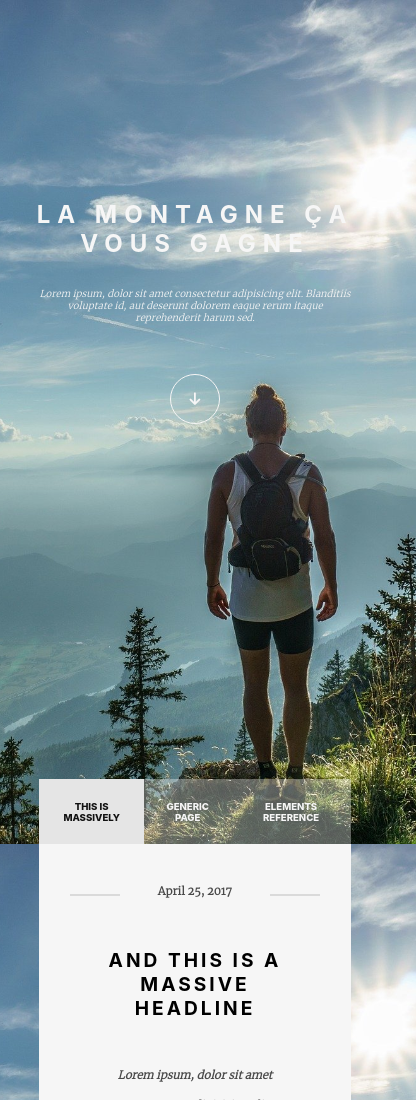
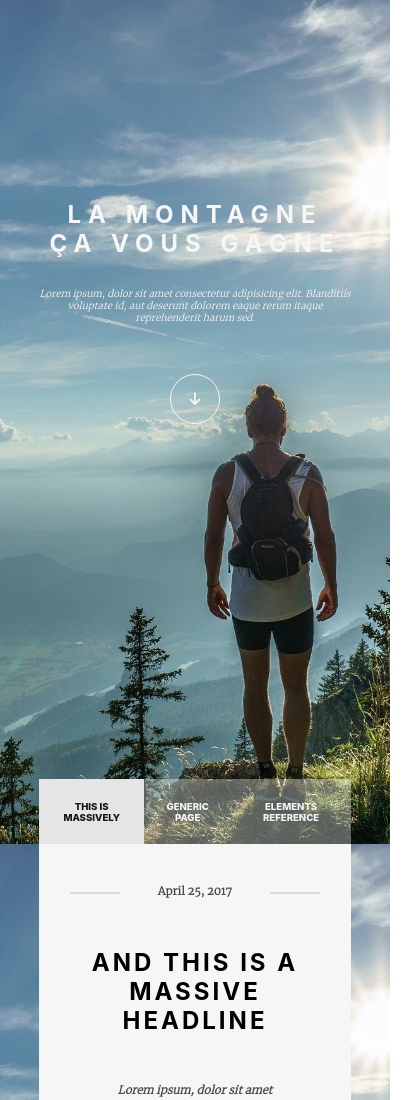
Before and after one commit to normahounsou/Tp_Montagne_Sass, a plain HTML site: page index.html in a window 390 px wide. Shown: the top 1100 px of the page, 416 px wide, since content can reach past the window. Drawn offline with Linux system fonts and the light colour scheme; a web font is replaced by a local one.

Commit message:
Fin de la partie responsive

```diff
--- a/assets/styles/layout/_form-part.scss
+++ b/assets/styles/layout/_form-part.scss
@@ -18,9 +18,27 @@
         transform: translate(-50%, -50%);
     }
 
+    @media screen and (max-width: 475px) {
+        width: 80%;
+        display: block;
+
+        &::before {
+            height: auto;
+            width: auto;
+        }
+    }
+
+    @media screen and (max-width: 380px) {
+        min-height: 100vh;
+    }
+
     form {
         width: 50%;
         padding: 40px;
+
+        @media screen and (max-width: 475px) {
+            width: 100%;
+        }
 
         .form-grid {
             display: flex;
@@ -76,6 +94,11 @@
         width: 50%;
         display: grid;
 
+        @media screen and (max-width: 380px) {
+            width: 100%;
+            grid-template-rows: 1fr 1fr 1fr 1fr;
+        }
+
         div {
             display: grid;
             grid-template-columns: 30% 60%;
@@ -93,6 +116,9 @@
                 transform: translateX(-50%);
                 bottom: 0;
             }
+            @media screen and (max-width: 380px) {
+                padding: 20px 30px;
+            }
 
             h2 {
                 font-size: 0.6rem;
@@ -105,9 +131,10 @@
             p {
                 font-size: 0.6rem;
                 font-weight: 500;
-                letter-spacing: 1px;
                 color: #787878;
-                text-align: left;
+                @media screen and (max-width: 380px) {
+                    font-size: 0.5rem;
+                }
             }
         }
 
@@ -116,6 +143,9 @@
             width: 70%;
             justify-content: space-between;
             text-align: center;
+            @media screen and (max-width: 380px) {
+                width: 100%;
+            }
             li {
 
                 a {
@@ -134,6 +164,12 @@
                         color: $white;
                         background: $black;
                     }
+
+                    @media screen and (max-width: 380px) {
+                        width: 25px;
+                        height: 25px;
+                        font-size: 0.7rem;
+                    }
                 }
             }
         }
--- a/assets/styles/layout/_header.scss
+++ b/assets/styles/layout/_header.scss
@@ -9,35 +9,17 @@ header {
             color: $white;
             text-transform: uppercase;
             letter-spacing: 7px;
-            width: 40%;
+            width: 100%;
+            max-width: 1100px;
             padding-top: 200px;
-            margin: 0 auto 30px;
 
-            @media screen and (max-width: 1290px) {
-                width: 40%;
-                font-size: 3rem;
+            @media screen and (max-width: 640px) {
+                font-size: 2.5rem;
             }
-
-            @media screen and (max-width: 1242px) {
-                 width: 42%;
-                 font-size: 2.8rem;
+            @media screen and (max-width: 480px) {
+                font-size: 2rem;
             }
-
-            @media screen and (max-width: 1185px) {
-                 width: 50%;
-                 font-size: 2.5rem;
-            }
-
-            @media screen and (max-width: 865px) {
-                width: 70%;
-                font-size: 2.4rem;
-            }
-            @media screen and (max-width: 604px) {
-                width: 84%;
-                font-size: 2.2rem;
-            }
-            @media screen and (max-width: 475px) {
-                width: 95%;
+            @media screen and (max-width: 390px) {
                 font-size: 1.5rem;
             }
          }
--- a/assets/styles/layout/_section1.scss
+++ b/assets/styles/layout/_section1.scss
@@ -3,7 +3,6 @@
     width: 70%;
     max-width: 1100px;
     margin: 0 auto 40px;
-    // position: relative;
 
     @media screen and (max-width: 475px) {
         width: 80%;
--- a/assets/styles/layout/_up-section.scss
+++ b/assets/styles/layout/_up-section.scss
@@ -33,29 +33,67 @@
             transform: translateX(-50px);
         }
 
+        @media screen and (max-width: 1040px) {
+
+            &::before {
+                width: 35%;
+            }
+            &::after {
+                width: 35%;
+            }
+        }
+        @media screen and (max-width: 780px) {
+
+            &::before {
+                width: 30%;
+            }
+            &::after {
+                width: 30%;
+            }
+        }
+        @media screen and (max-width: 570px) {
+
+            &::before {
+                width: 25%;
+            }
+            &::after {
+                width: 25%;
+            }
+        }
         @media screen and (max-width: 475px) {
             font-size: 0.7rem;
 
             &::before {
                 width: 20%;
+                top: 8px;
             }
             &::after {
                 width: 20%;
+                top: 8px;
             }
         }
     }
     h2 {
         text-align: center;
         font-size: 3rem;
-        width: 65%;
-        margin: 0 auto;
+        // width: 65%;
+        // margin: 0 auto;
         text-transform: uppercase;
         letter-spacing: 3px;
         padding-bottom: 40px;
 
-        @media screen and (max-width: 475px) {
+        @media screen and (max-width: 1040px) {
+            font-size: 2.5rem;
+        }
+
+        @media screen and (max-width: 640px) {
+            font-size: 2rem;
+        }
+        @media screen and (max-width: 540px) {
+            font-size: 1.5rem;
+        }
+        @media screen and (max-width: 373px) {
             font-size: 1.2rem;
-            width: 90%;
         }
     }
     p {
--- a/index.html
+++ b/index.html
@@ -13,7 +13,7 @@
   <body>
     <header>
       <div class="container">
-        <h1>La montagne ça vous gagne</h1>
+        <h1>La montagne <br>ça vous gagne</h1>
         <p>
           Lorem ipsum, dolor sit amet consectetur adipisicing elit. Blanditiis
           voluptate id, aut deserunt dolorem eaque rerum itaque reprehenderit
@@ -47,7 +47,7 @@
     <section class="first-section">
       <div class="up-section">
         <h3>April 25, 2017</h3>
-        <h2>And this is a massive headline</h2>
+        <h2>And this is a <br>massive headline</h2>
         <p>
           Lorem ipsum, dolor sit amet consectetur adipisicing elit. Nihil
           debitis quisquam, ipsa voluptate amet voluptatum dolores numquam
```
Also changed, not shown: assets/styles/index.css, 1 other file.
